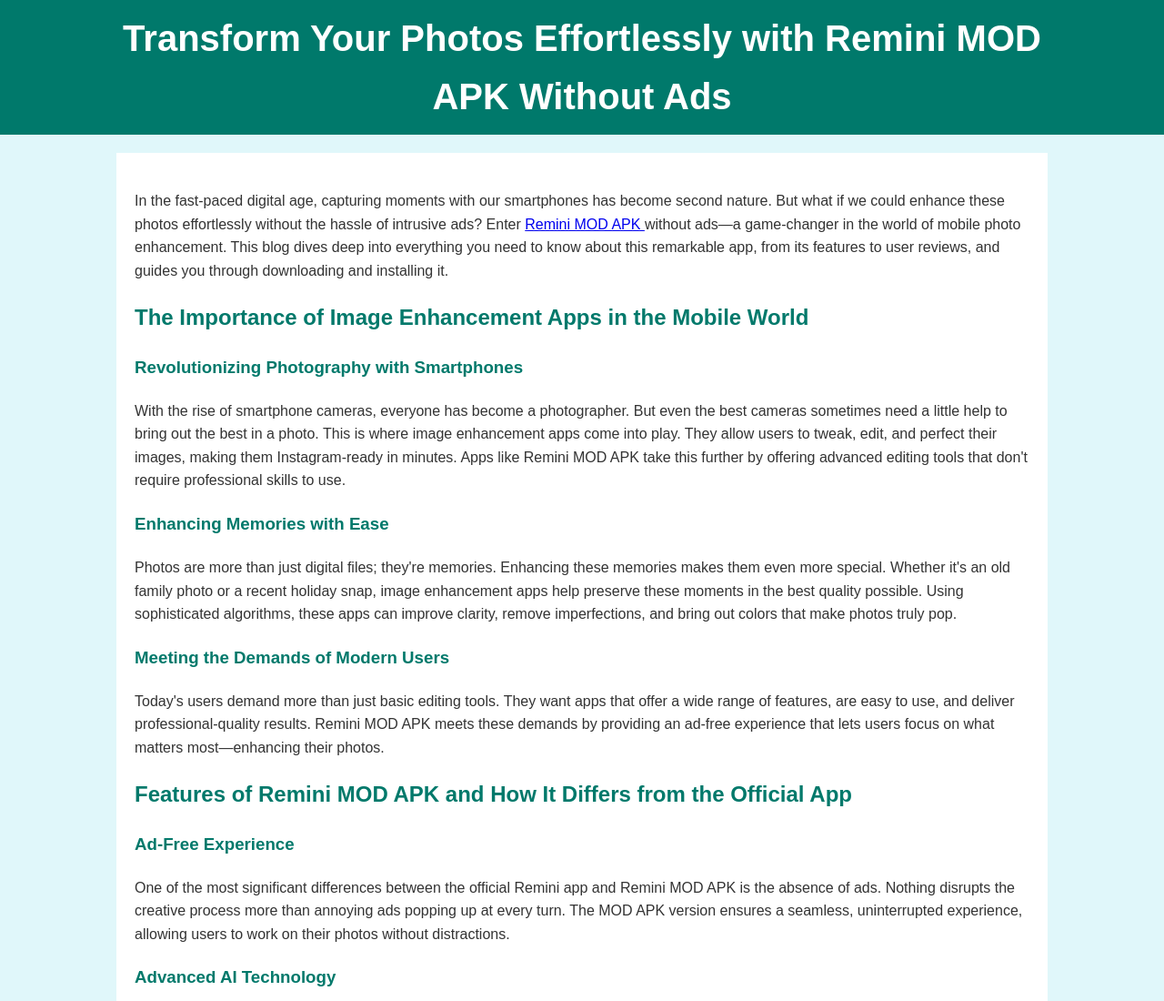
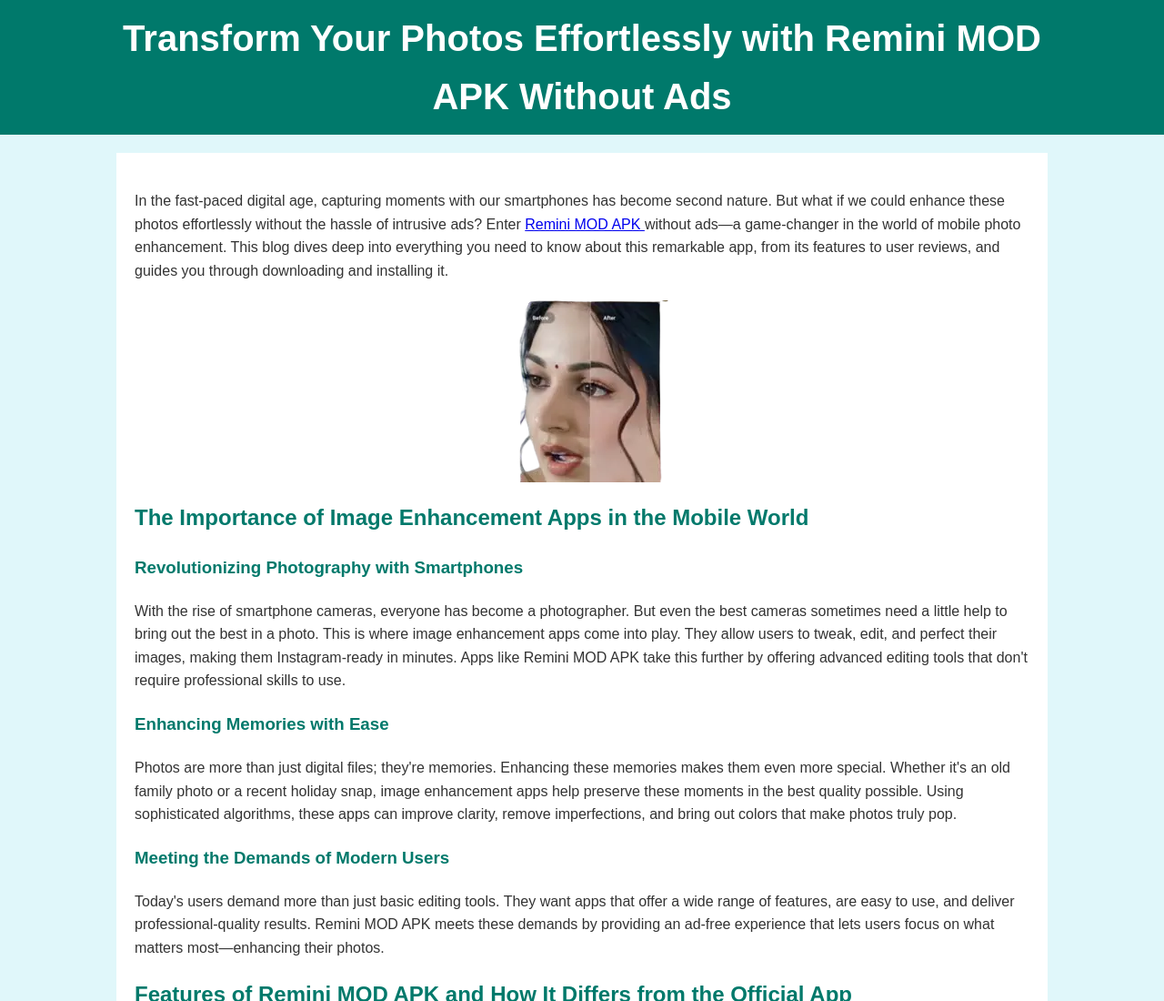
Before and after one commit to Mazhar-Hayat/mustafa, a plain HTML site: page index.html in a window 1280 px wide. Shown: the top 1100 px of the page at 91% size. Drawn offline with Linux system fonts and the light colour scheme.

Commit message:
Update index.html

```diff
--- a/index.html
+++ b/index.html
@@ -65,6 +65,19 @@
             color: #fff;
             margin-top: 20px;
         }
+img{
+            height: 100%;
+            width: auto;
+            /* width: 300px; */
+            margin-top: 20px;
+            margin-bottom: 20px;
+            display: block;
+            margin-left: auto;
+            margin-right: auto;
+
+           }
+
+
     </style>
 </head>
 
@@ -79,6 +92,7 @@
     <div class="container">
         <article>
             <p>In the fast-paced digital age, capturing moments with our smartphones has become second nature. But what if we could enhance these photos effortlessly without the hassle of intrusive ads? Enter <a href="https://reminiapkking.com/" target="_blank">Remini MOD APK </a>  without ads—a game-changer in the world of mobile photo enhancement. This blog dives deep into everything you need to know about this remarkable app, from its features to user reviews, and guides you through downloading and installing it.</p>
+            <img src="Photo_Enhancement_with_Remini.webp" alt="Photo_Enhancement_with_Remini" >
 
             <h2>The Importance of Image Enhancement Apps in the Mobile World</h2>
 
```
